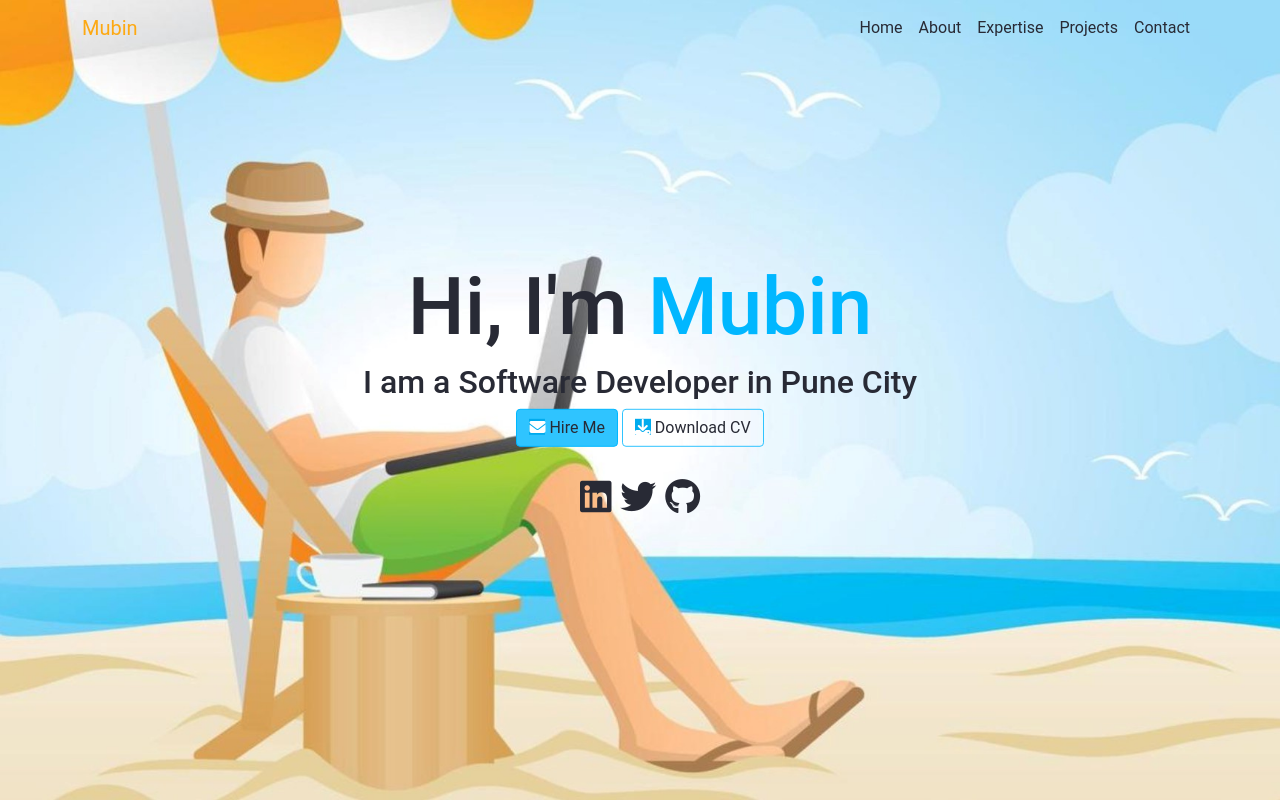
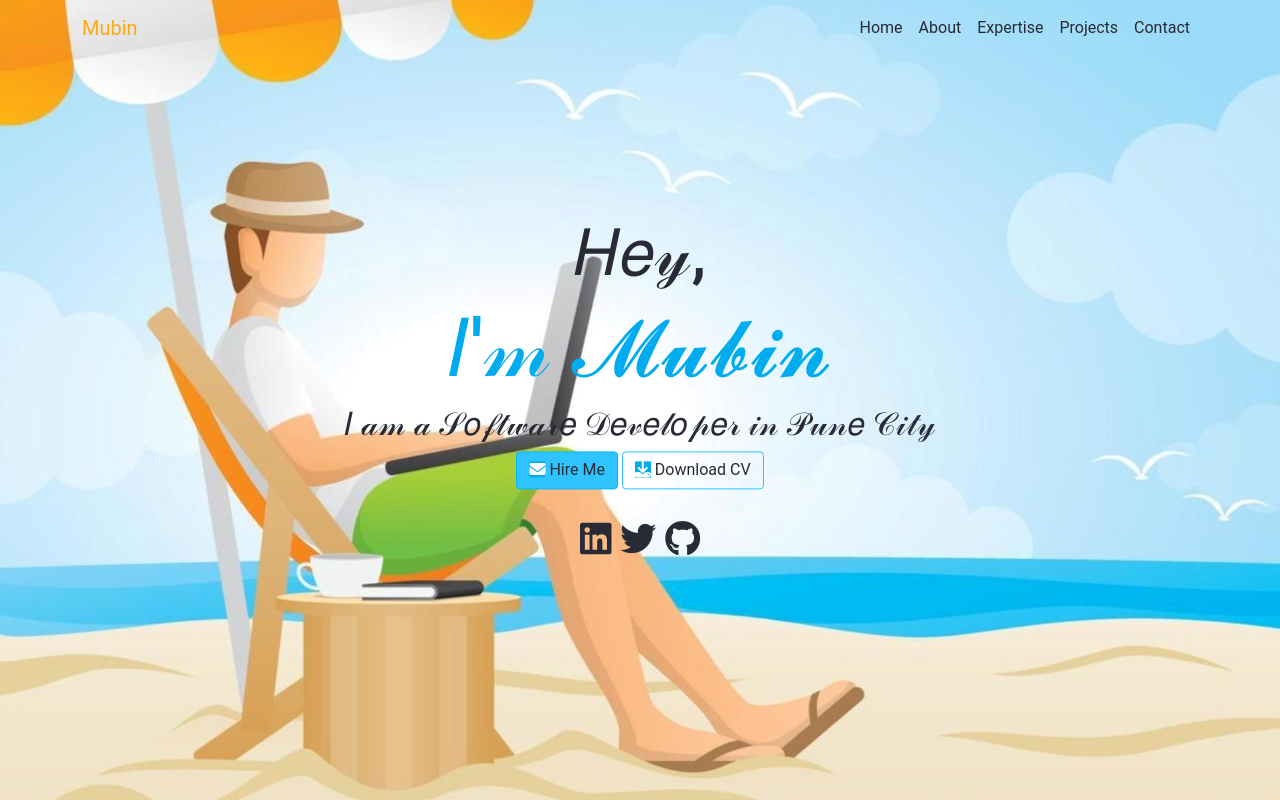
Before and after one commit to Mubin-Shaikh/Mubin-Attar-Personal-Portfolio, a plain HTML site: page index.html in a window 1280 px wide. Shown: the top 800 px of the page. Drawn offline with nearby package versions, Linux system fonts and the light colour scheme.

Commit message:
hero text change

```diff
--- a/index.html
+++ b/index.html
@@ -61,8 +61,9 @@
             <div class="container-fluid p-0 ">
                 <div class="row">
                     <div class="col-md-6 col-12 order-md-1 order-2 hero-text">
-                        <h2 class="hero_title">Hi, I'm <span class="name">Mubin</span></h2>
-                        <h6 class="hero_desc">I am a Software Developer in Pune City</h6>
+                        <h1 class="hero_sub">𝐻𝑒𝓎,</h1>
+                        <h1 class="hero_title">𝐼'𝓂 𝓜𝓾𝓫𝓲𝓷</h1>
+                        <h6 class="hero_desc">𝐼 𝒶𝓂 𝒶 𝒮𝑜𝒻𝓉𝓌𝒶𝓇𝑒 𝒟𝑒𝓋𝑒𝓁𝑜𝓅𝑒𝓇 𝒾𝓃 𝒫𝓊𝓃𝑒 𝒞𝒾𝓉𝓎</h6>
                         <div class="w-md-75 w-100">
                             <a href="mailto::sk.mubinattar@gmail.com" target="_blank"><button type="button"
                                     class="btn one"><i class="fas fa-envelope"></i> Hire Me
--- a/style.css
+++ b/style.css
@@ -37,11 +37,13 @@
 
 /* text css above hero image*/
 .hero_title {
+    color: #00abee;
     font-size:5rem;
+
+}
+.hero_sub{
+    font-size:4rem;
     color:#282A35;
-}
-.name{
-    color: #00b7ff;
 }
 .hero_desc {
     font-size: 2rem;
```
